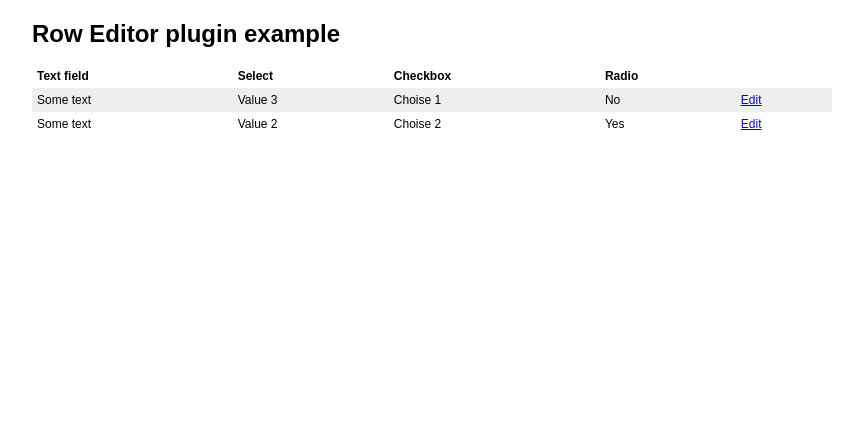
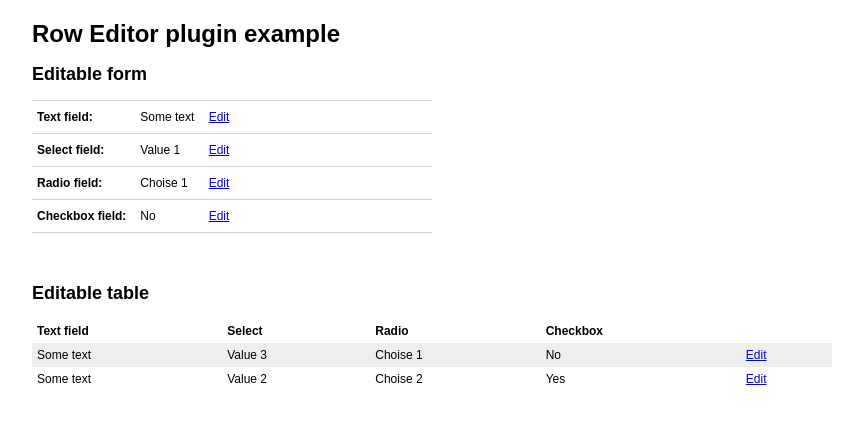
Before and after one commit to paperdev/row-editor, a plain HTML site: page index.html in a window 1280 px wide. Shown: the whole page, without its empty margins (208-1071 px from the left). Drawn offline with nearby package versions, Linux system fonts and the light colour scheme.

Commit message:
form editing support

```diff
--- a/css/main.css
+++ b/css/main.css
@@ -8,22 +8,50 @@
     margin: 20px auto 0;
 }
 
-.row-edit-table {
+#content .row-edit-table {
     width: 100%;
 }
 
-.row-edit-table tr th {
+#content .row-edit-table tr th {
     text-align: left;
 }
 
-.row-edit-table tr th,
-.row-edit-table tr td {
+#content .row-edit-table tr th,
+#content .row-edit-table tr td {
     padding: 5px;
     vertical-align: middle;
 }
 
-.row-edit-table tbody tr:nth-child(odd) {
+#content .row-edit-table tbody tr:nth-child(odd) {
     background: #eee;
+}
+
+#content form {
+    margin-bottom: 50px;
+    width: 400px;
+}
+
+#content form p:first-child {
+    border-top: 1px solid #d1d1d1;
+}
+
+#content form p {
+    border-bottom: 1px solid #d1d1d1;
+    padding: 5px 5px;
+    margin: 0;
+    min-height: 22px;
+    line-height: 22px;
+}
+
+#content form p > label {
+    width: 100px;
+    display: inline-block;
+    font-weight: bold;
+}
+
+#content form p .re-view {
+    display: inline-block;
+    min-width: 65px;
 }
 
 /* ==========================================================================
--- a/index.html
+++ b/index.html
@@ -14,13 +14,61 @@
     <div id="content">
         <h1>Row Editor plugin example</h1>
 
+        <h2>Editable form</h2>
+
+        <form action="/">
+            <p class="editable-row">
+                <label>Text field:</label>
+                <span class="re-view">Some text</span>
+                <span class="re-editor">
+                    <input type="text" name="text">
+                </span>
+                <span class="re-trigger"></span>
+            </p>
+            <p class="editable-row">
+                <label>Select field:</label>
+                <span class="re-view">Value 1</span>
+                <span class="re-editor">
+                     <select name="select">
+                         <option value="Value 1">Value 1</option>
+                         <option value="Value 2">Value 2</option>
+                         <option value="Value 3">Value 3</option>
+                     </select>
+                </span>
+                <span class="re-trigger"></span>
+            </p>
+            <p class="editable-row">
+                <label>Radio field:</label>
+                <span class="re-view">Choise 1</span>
+                <span class="re-editor">
+                    <label for="rad5">Choise 1
+                        <input id="rad5" type="radio" name="radio-5" value="Choise 1">
+                    </label>
+                    <label for="rad6">Choise 2
+                        <input id="rad6" type="radio" name="radio-5" value="Choise 2">
+                    </label>
+                </span>
+                <span class="re-trigger"></span>
+            </p>
+            <p class="editable-row">
+                <label>Checkbox field:</label>
+                <span class="re-view">No</span>
+                <span class="re-editor">
+                    <input type="checkbox" name="checkbox">
+                </span>
+                <span class="re-trigger"></span>
+            </p>
+        </form>
+
+        <h2>Editable table</h2>
+
         <table class="row-edit-table">
             <thead>
                 <tr>
                     <th>Text field</th>
                     <th>Select</th>
+                    <th>Radio</th>
                     <th>Checkbox</th>
-                    <th>Radio</th>
                     <th></th>
                 </tr>
             </thead>
@@ -28,74 +76,70 @@
                 <tr class="editable-row">
                     <td>
                         <span class="re-view">Some text</span>
-                        <div class="re-editor">
+                        <span class="re-editor">
                             <input type="text" name="text">
-                        </div>
+                        </span>
                     </td>
                     <td>
                         <span class="re-view">Value 3</span>
-                        <div class="re-editor">
+                        <span class="re-editor">
                             <select name="select">
                                 <option value="Value 1">Value 1</option>
                                 <option value="Value 2">Value 2</option>
                                 <option value="Value 3">Value 3</option>
                             </select>
-                        </div>
+                        </span>
                     </td>
                     <td>
                         <span class="re-view">Choise 1</span>
-                        <div class="re-editor">
+                        <span class="re-editor">
                             <label for="rad1">Choise 1</label>
                             <input id="rad1" type="radio" name="radio-1" value="Choise 1">
                             <label for="rad2">Choise 2</label>
                             <input id="rad2" type="radio" name="radio-1" value="Choise 2">
-                        </div>
+                        </span>
                     </td>
                     <td>
                         <span class="re-view">No</span>
-                        <div class="re-editor">
+                        <span class="re-editor">
                             <input type="checkbox" name="checkbox" disabled>
-                        </div>
+                        </span>
                     </td>
-                    <td>
-                        <a class="re-trigger" href="#"></a>
-                    </td>
+                    <td class="re-trigger"></td>
                 </tr>
                 <tr class="editable-row">
                     <td>
                         <span class="re-view">Some text</span>
-                        <div class="re-editor">
+                        <span class="re-editor">
                             <input type="text" name="text">
-                        </div>
+                        </span>
                     </td>
                     <td>
                         <span class="re-view">Value 2</span>
-                        <div class="re-editor">
+                        <span class="re-editor">
                             <select name="select">
                                 <option value="Value 1">Value 1</option>
                                 <option value="Value 2">Value 2</option>
                                 <option value="Value 3">Value 3</option>
                             </select>
-                        </div>
+                        </span>
                     </td>
                     <td>
                         <span class="re-view">Choise 2</span>
-                        <div class="re-editor">
+                        <span class="re-editor">
                             <label for="rad3">Choise 1</label>
                             <input id="rad3" type="radio" name="radio-2" value="Choise 1">
                             <label for="rad4">Choise 2</label>
                             <input id="rad4" type="radio" name="radio-2" value="Choise 2">
-                        </div>
+                        </span>
                     </td>
                     <td>
                         <span class="re-view">Yes</span>
-                            <div class="re-editor">
+                        <span class="re-editor">
                             <input type="checkbox" name="checkbox">
-                        </div>
+                        </span>
                     </td>
-                    <td>
-                        <div class="re-trigger"></div>
-                    </td>
+                    <td class="re-trigger"></td>
                 </tr>
             </tbody>
         </table>
--- a/js/row-editor.js
+++ b/js/row-editor.js
@@ -29,13 +29,15 @@ if (typeof Object.create !== 'function') {
             //Getting all options
             self.options = $.extend({}, $.fn.rowEditor.options, options);
 
+            self.isForm = !!self.row.closest('form').length;
+
             //Set all RowEditor fields
             self.trigger = self.row.find(self.options.trigger);
             self.views = self.row.find(self.options.view);
             self.editors = self.row.find(self.options.editor);
             self.btnEdit = $(self.options.btnEdit);
             self.btnSave = $(self.options.btnSave);
-            self.cells = self.row.find('td');
+            self.cells = self.isForm ? self.row : self.row.find('td');
 
             //Find cells view and editor and add it to cell object
             self.cells.each(function(i, cell) {
@@ -199,9 +201,9 @@ if (typeof Object.create !== 'function') {
     };
 
     $.fn.rowEditor.options = {
-        editor: '.editor',                 //Cell editors wrap class
-        view: '.view',                     //Cell view element class
-        trigger: '.trigger',               //Save and edit trigger element class
+        editor: '.editor',                 //Row editors wrap selector
+        view: '.view',                     //Row view element selector
+        trigger: '.trigger',               //Element selector for rendering Save and Edit controls
         btnEdit: '<a href="#">Edit</a>',   //Edit button html string (optional)
         btnSave: '<a href="#">Save</a>',   //Save button html string (optional)
         apiUrl: '',                        //Url for posting data
```
Also changed, not shown: 1 other file.
